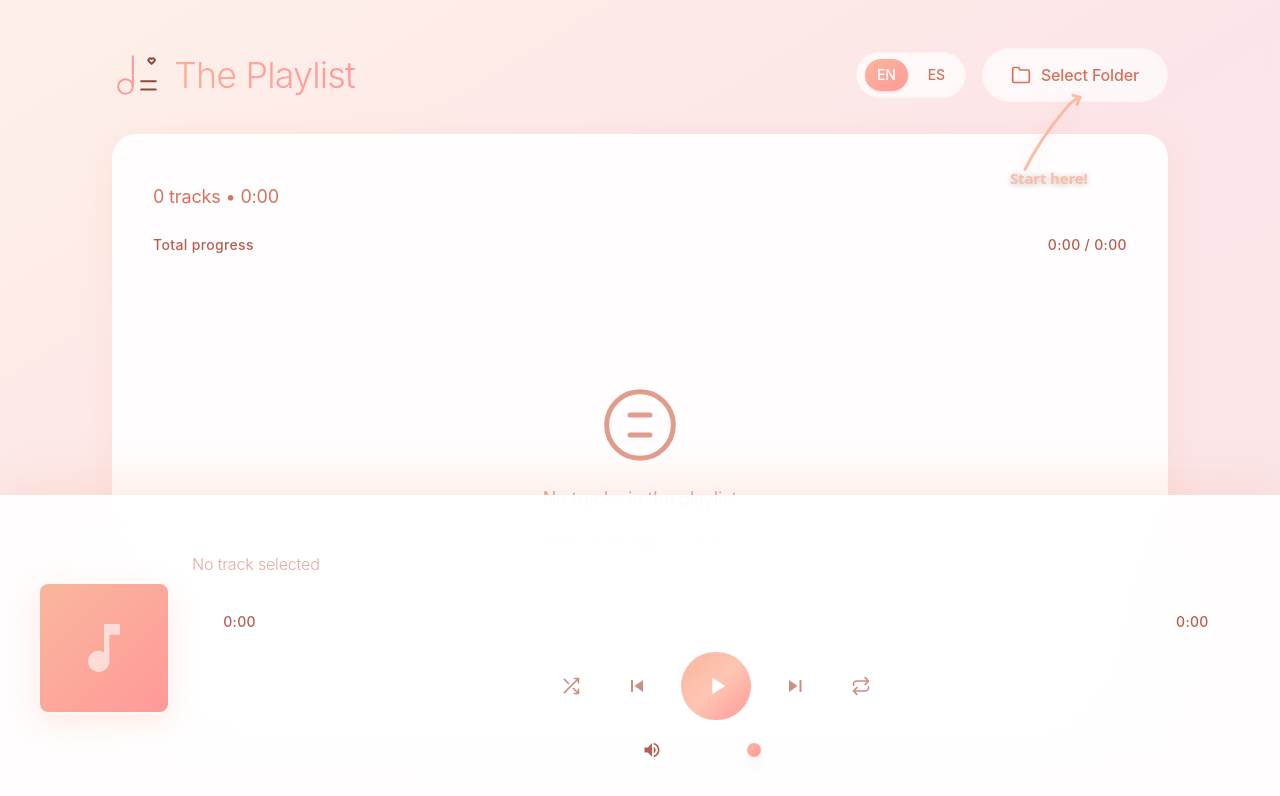
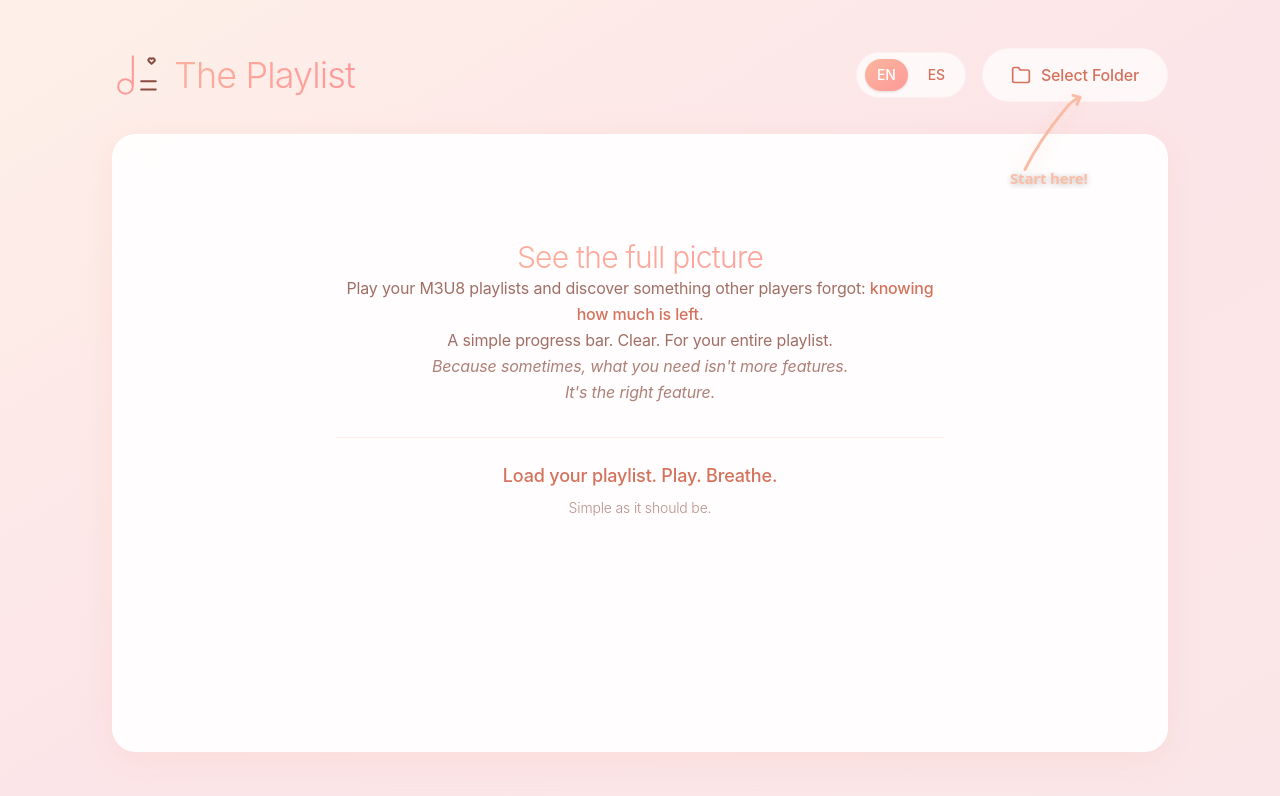
Before and after one commit to aitorllj93/the-playlist, a React (Vite) app: page / in a window 1280 px wide. Shown: the top 796 px of the page. Built offline with nearby package versions, Linux system fonts and the light colour scheme.

Commit message:
introduction text

```diff
--- a/src/components/MusicPlayer.tsx
+++ b/src/components/MusicPlayer.tsx
@@ -571,7 +571,8 @@ export default function MusicPlayer() {
 				/>
 			</div>
 
-				{/* Controles del reproductor - flotante */}
+			{/* Controles del reproductor - flotante (solo cuando hay tracks) */}
+			{playlist.tracks.length > 0 && (
 				<PlayerControls
 					currentTrack={currentTrack}
 					currentAlbumArt={currentAlbumArt}
@@ -590,6 +591,7 @@ export default function MusicPlayer() {
 					onShuffleChange={handleShuffleChange}
 					audioRef={audioRef}
 				/>
+			)}
 			</div>
 		</>
 	);
--- a/src/components/PlaylistView.tsx
+++ b/src/components/PlaylistView.tsx
@@ -24,7 +24,8 @@ export default function PlaylistView({
 
   return (
     <div className="bg-white/90 backdrop-blur-2xl rounded-3xl p-8 sm:p-10 shadow-[0_8px_32px_rgba(249,182,157,0.2)] border border-white/80 flex flex-col gap-8 flex-1 min-h-0">
-      {/* Header de la playlist */}
+      {/* Header de la playlist - solo cuando hay tracks */}
+      {tracks.length > 0 && (
         <div className="flex flex-col gap-6">
           <div>
             <h2 className="text-3xl sm:text-4xl font-light tracking-tight text-transparent bg-clip-text bg-linear-to-r from-[#f9b69d] to-[#ff9999] m-0 mb-2">{playlistName}</h2>
@@ -47,18 +48,42 @@ export default function PlaylistView({
             </div>
           </div>
         </div>
+      )}
 
       {/* Lista de tracks */}
       <div className="flex-1 overflow-y-auto flex flex-col gap-1.5">
         {tracks.length === 0 ? (
-          <div className="flex flex-col items-center justify-center gap-5 py-20 px-8 text-[#d4725c]/70 text-center">
-            <svg viewBox="0 0 24 24" fill="none" stroke="currentColor" strokeWidth="1.5" strokeLinecap="round" strokeLinejoin="round" className="w-20 h-20" aria-hidden="true">
-              <title>{t('noTracks')}</title>
-              <circle cx="12" cy="12" r="10"/>
-              <path d="M9 9h6M9 15h6"/>
-            </svg>
-            <p className="m-0 text-lg font-normal">{t('noTracksInPlaylist')}</p>
-            <p className="m-0 text-sm text-[#d4725c]/60 font-light">{t('selectFolderWithM3u8')}</p>
+          <div className="flex flex-col items-center justify-center gap-8 py-16 px-8 text-[#8a4a3e] max-w-2xl mx-auto">
+            <div className="text-center space-y-6">
+              <h2 className="text-3xl font-light tracking-tight text-transparent bg-clip-text bg-linear-to-r from-[#f9b69d] to-[#ff9999] m-0">
+                {t('emptyStateTitle')}
+              </h2>
+
+              <div className="space-y-4 text-[#8a4a3e]/80 text-base leading-relaxed">
+                <p className="m-0">
+                  {t('emptyStateDescription1')}<strong className="font-medium text-[#d4725c]">{t('emptyStateDescription1Bold')}</strong>.
+                </p>
+
+                <p className="m-0">
+                  {t('emptyStateDescription2')}
+                </p>
+
+                <p className="m-0 italic text-[#8a4a3e]/70">
+                  {t('emptyStateDescription3')}
+                  <br />
+                  {t('emptyStateDescription3Line2')}
+                </p>
+              </div>
+
+              <div className="pt-6 border-t border-[#f9b69d]/20 mt-8">
+                <p className="m-0 text-lg font-medium text-[#d4725c] mb-2">
+                  {t('emptyStateCallToAction')}
+                </p>
+                <p className="m-0 text-sm text-[#8a4a3e]/60 font-light">
+                  {t('emptyStateSubtitle')}
+                </p>
+              </div>
+            </div>
           </div>
         ) : (
           <>
--- a/src/i18n/translations.ts
+++ b/src/i18n/translations.ts
@@ -32,7 +32,17 @@ export const translations = {
     // Accessibility
     folder: 'Folder',
     noTracks: 'No tracks',
-    clickHere: 'Start here!'
+    clickHere: 'Start here!',
+
+    // Empty state
+    emptyStateTitle: 'See the full picture',
+    emptyStateDescription1: 'Play your M3U8 playlists and discover something other players forgot: ',
+    emptyStateDescription1Bold: 'knowing how much is left',
+    emptyStateDescription2: 'A simple progress bar. Clear. For your entire playlist.',
+    emptyStateDescription3: 'Because sometimes, what you need isn\'t more features.',
+    emptyStateDescription3Line2: 'It\'s the right feature.',
+    emptyStateCallToAction: 'Load your playlist. Play. Breathe.',
+    emptyStateSubtitle: 'Simple as it should be.'
   },
   es: {
     // Encabezado principal
@@ -67,7 +77,17 @@ export const translations = {
     // Accesibilidad
     folder: 'Carpeta',
     noTracks: 'Sin pistas',
-    clickHere: '¡Empieza aquí!'
+    clickHere: '¡Empieza aquí!',
+
+    // Estado vacío
+    emptyStateTitle: 'Ve el panorama completo',
+    emptyStateDescription1: 'Reproduce tus listas M3U8 y descubre algo que otros reproductores olvidaron: ',
+    emptyStateDescription1Bold: 'saber cuánto falta',
+    emptyStateDescription2: 'Una barra de progreso simple. Clara. Para toda tu playlist.',
+    emptyStateDescription3: 'Porque a veces, lo que necesitas no es más funciones.',
+    emptyStateDescription3Line2: 'Es la función correcta.',
+    emptyStateCallToAction: 'Carga tu playlist. Reproduce. Respira.',
+    emptyStateSubtitle: 'Simple como debería ser.'
   }
 } as const;
 
```
Lines whose indentation alone changed are shown as unchanged.
